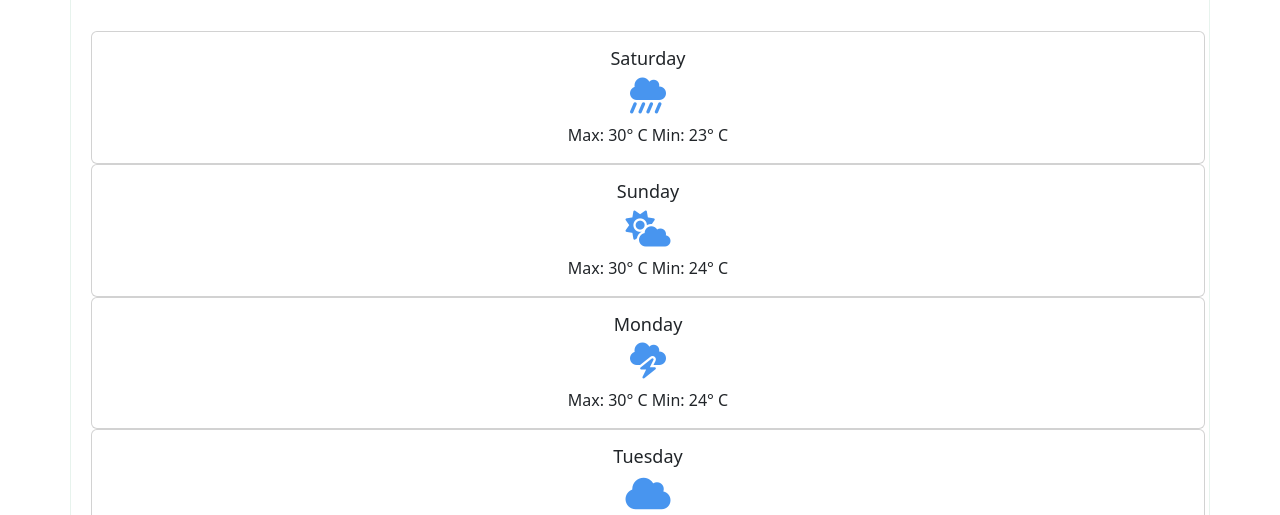
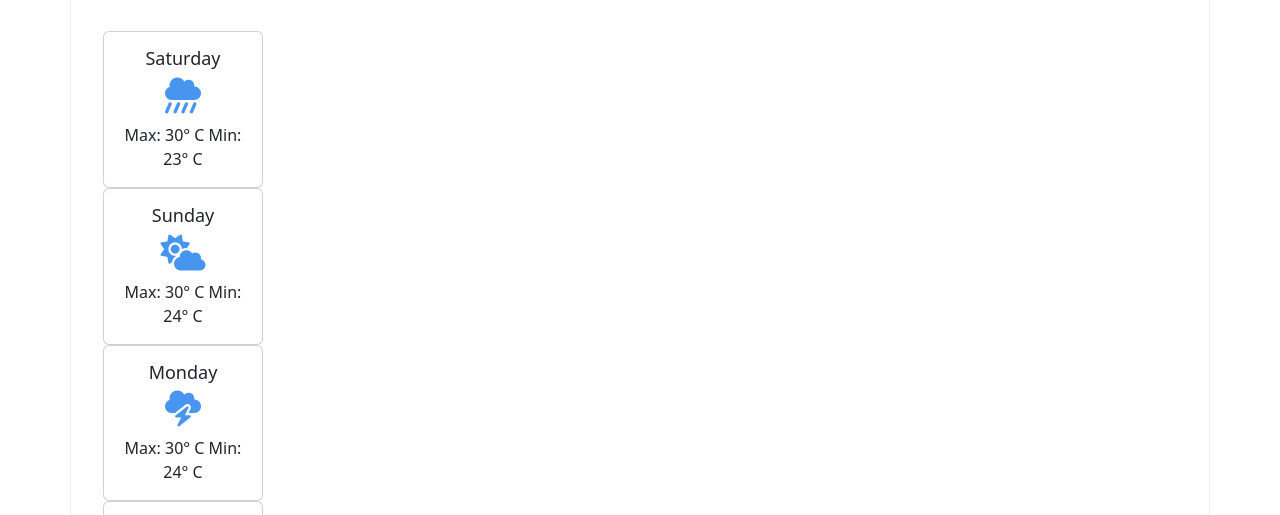
Before and after one commit to js-lonewolf/weather-app, a website: page index.html in a window 1280 px wide. Shown: the part 388-903 px from the top of the page. Drawn offline with nearby package versions, Linux system fonts and the light colour scheme; files that its build step writes are made by us from their sources.

Commit message:
Update index.html

```diff
--- a/index.html
+++ b/index.html
@@ -113,7 +113,7 @@
           </div>
         </div>
 
-        <div class="row mt-5">
+        <div class="col mt-5">
          <div class="card weekly-meteo">
             <div class="card-body day-content">
               <h5 class="card-title day">Saturday</h5>
```
